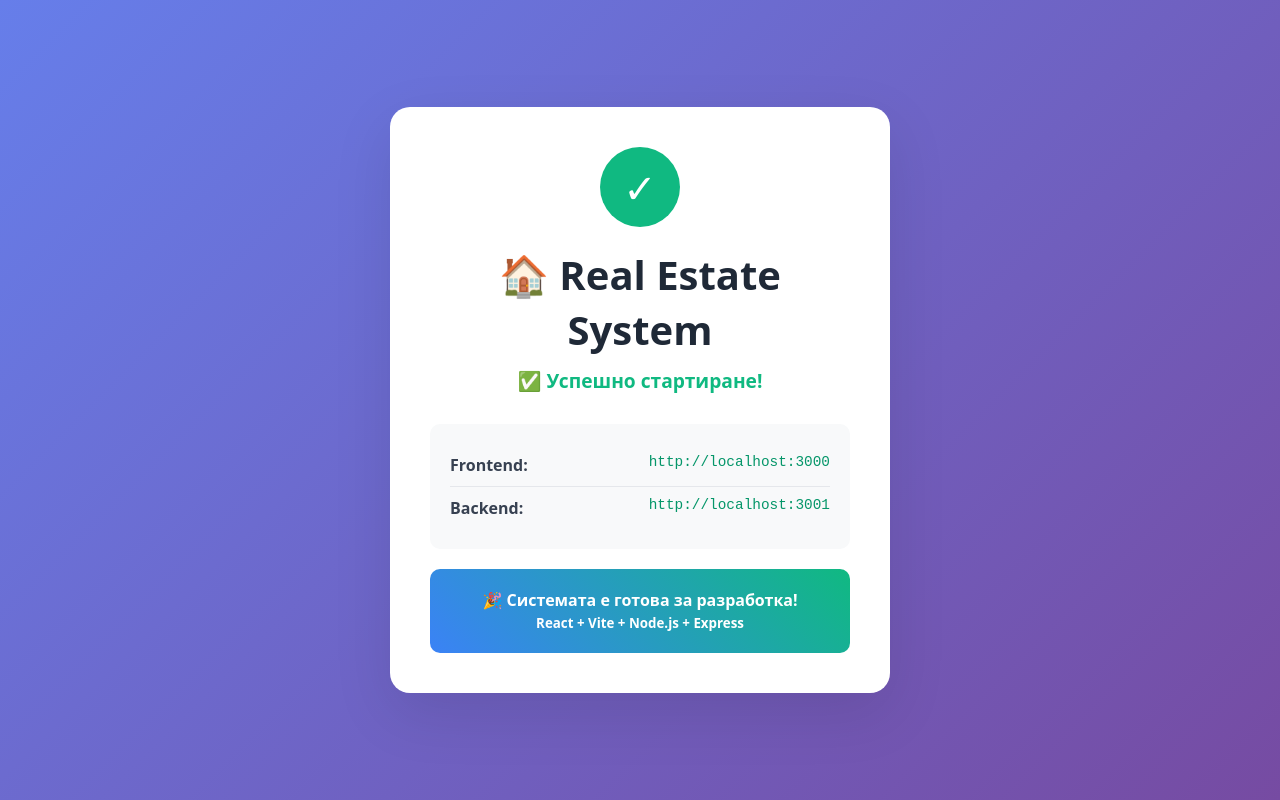
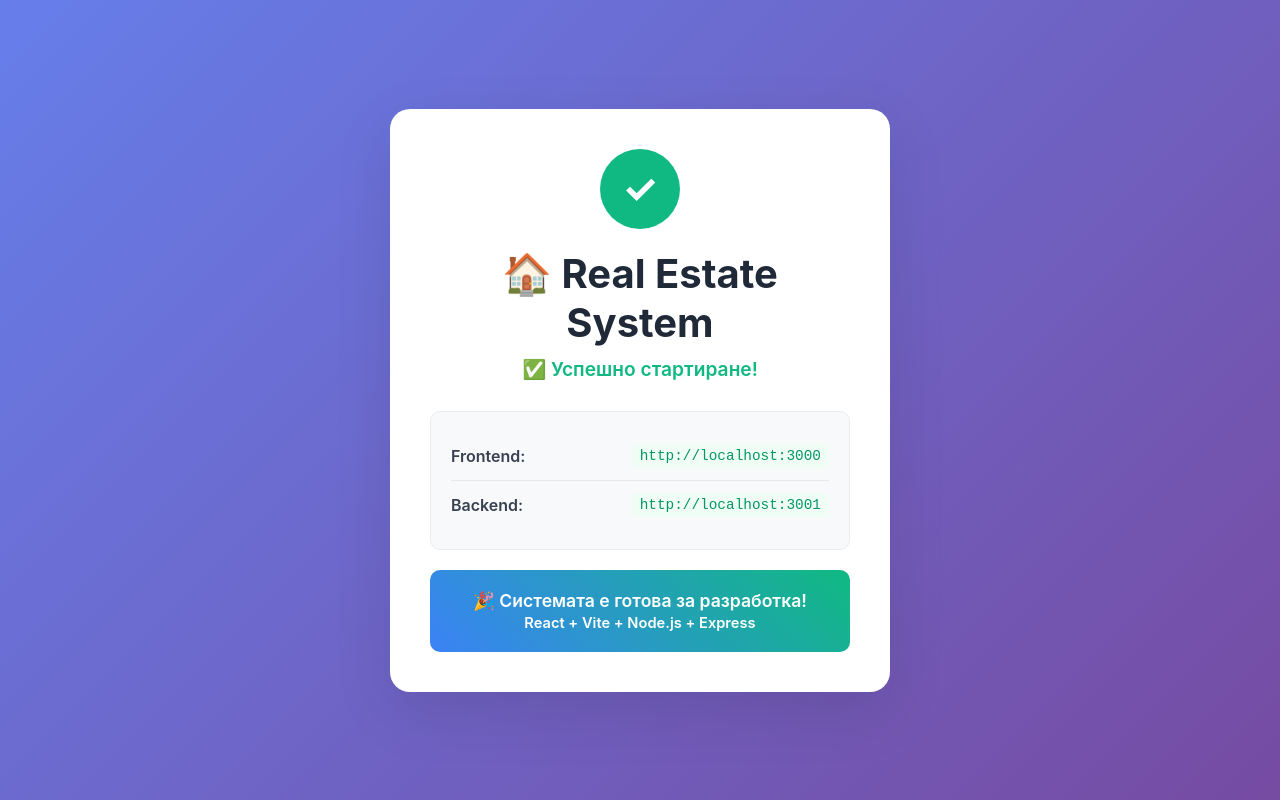
Before and after one commit to lechev95/real-estate-system, a React (Vite) app in the folder frontend/: page / in a window 1280 px wide. Built offline with nearby package versions, Linux system fonts and the light colour scheme.

Commit message:
Update index.css

```diff
--- a/frontend/src/index.css
+++ b/frontend/src/index.css
@@ -5,7 +5,7 @@
 }
 
 body {
-  font-family: system-ui, sans-serif;
+  font-family: -apple-system, BlinkMacSystemFont, 'Segoe UI', 'Roboto', sans-serif;
   background: linear-gradient(135deg, #667eea 0%, #764ba2 100%);
   min-height: 100vh;
   display: flex;
@@ -35,6 +35,7 @@
   justify-content: center;
   color: white;
   font-size: 40px;
+  font-weight: bold;
 }
 
 .title {
@@ -56,12 +57,14 @@
   padding: 20px;
   border-radius: 10px;
   margin-bottom: 20px;
+  border: 1px solid #E9ECEF;
 }
 
 .info-row {
   display: flex;
   justify-content: space-between;
-  padding: 10px 0;
+  align-items: center;
+  padding: 12px 0;
   border-bottom: 1px solid #E5E7EB;
 }
 
@@ -75,9 +78,12 @@
 }
 
 .info-value {
-  font-family: monospace;
+  font-family: 'Courier New', monospace;
   color: #059669;
   font-size: 0.9rem;
+  background: #F0FDF4;
+  padding: 4px 8px;
+  border-radius: 4px;
 }
 
 .success-message {
@@ -86,4 +92,11 @@
   padding: 20px;
   border-radius: 10px;
   font-weight: 600;
+  font-size: 1.1rem;
 }
+
+.tech-stack {
+  margin-top: 10px;
+  font-size: 0.9rem;
+  opacity: 0.9;
+}
```
